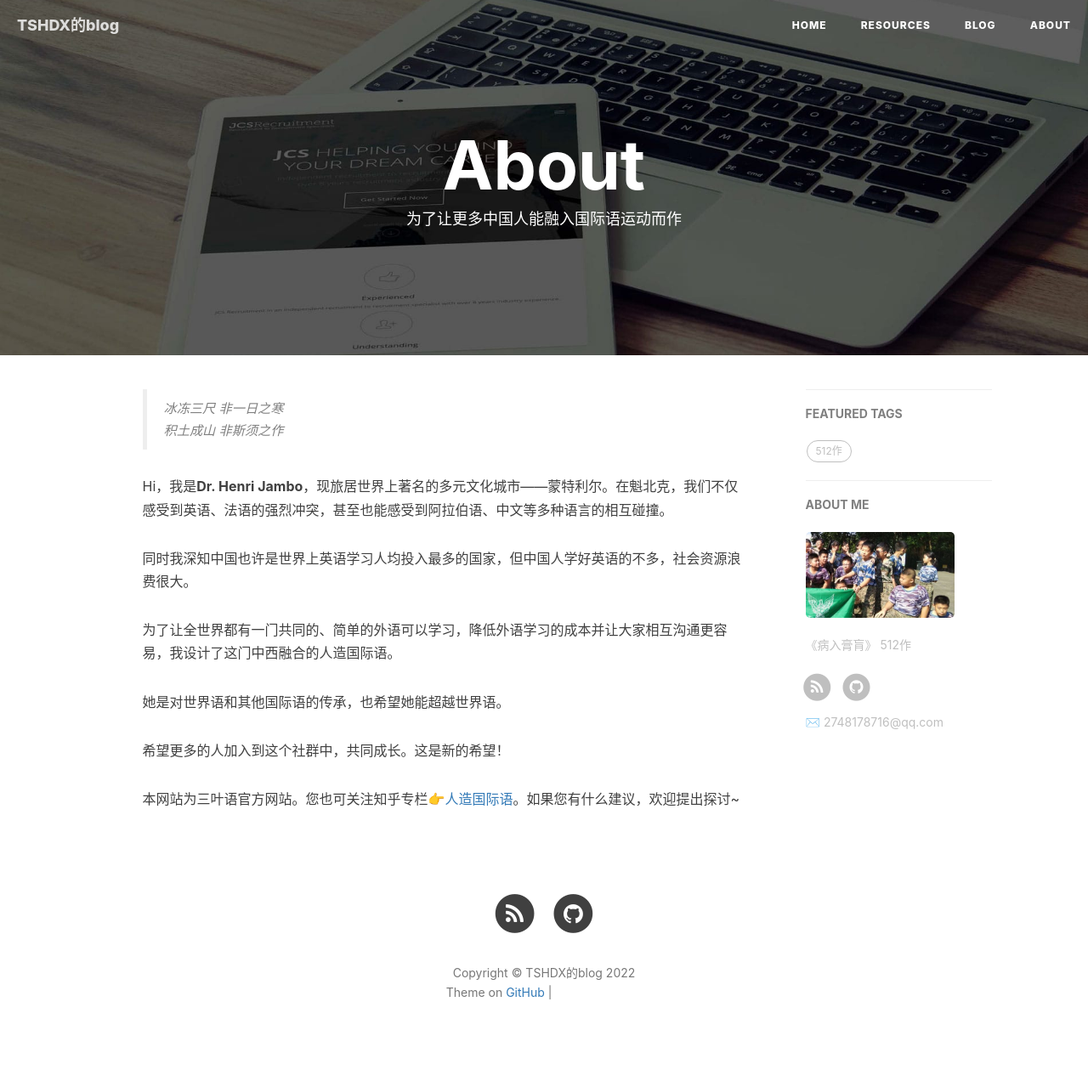
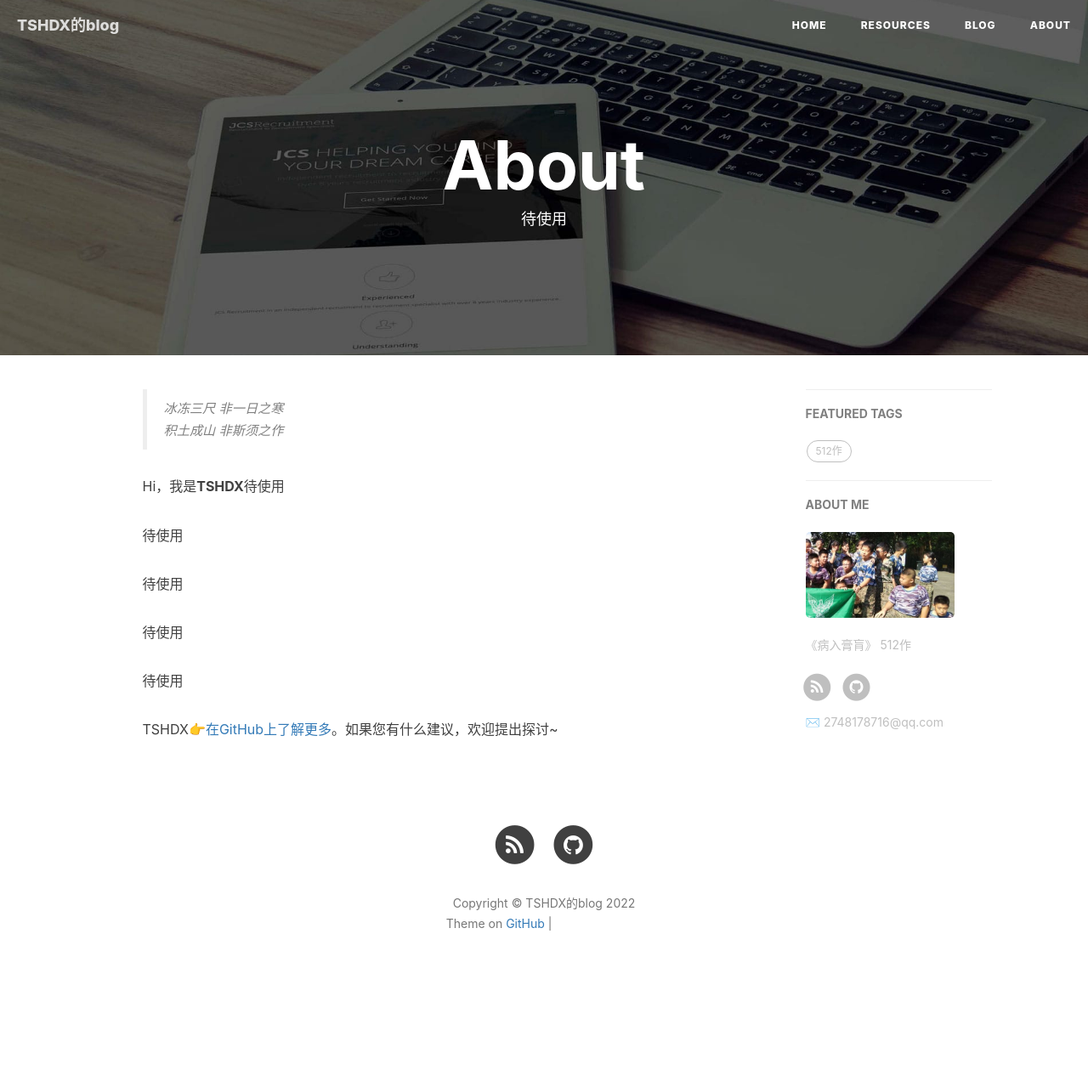
Before and after one commit to twodgirl/twodgirl.github.io, a Jekyll site: the page built from 3-about.html, in a window 1280 px wide. Shown: the whole page at 85% size. Built offline with Jekyll 4.4.1, drawn with Linux system fonts in a browser that asks for light colours; nearby versions of some CDN libraries; comment, search, counter and statistics services are not loaded; after the commit the page ends 1191 px from its top, so only the background shows below that; grey boxes are pictures that could not be loaded.

Commit message:
Update 3-about.html

```diff
--- a/3-about.html
+++ b/3-about.html
@@ -1,7 +1,7 @@
 ---
 layout: page
 title: "About"
-description: "为了让更多中国人能融入国际语运动而作"
+description: "待使用"
 header-img: "img/post-bg-rwd.jpg"
 ---
 
@@ -18,17 +18,16 @@ header-img: "img/post-bg-rwd.jpg"
     <blockquote><p>冰冻三尺 非一日之寒<br>
     积土成山 非斯须之作</p></blockquote>
 
-    <p>Hi，我是<strong>Dr. Henri Jambo</strong>，现旅居世界上著名的多元文化城市——蒙特利尔。在魁北克，我们不仅感受到英语、法语的强烈冲突，甚至也能感受到阿拉伯语、中文等多种语言的相互碰撞。</p>
+    <p>Hi，我是<strong>TSHDX</strong>待使用
+    <p>待使用</p>
 
-    <p>同时我深知中国也许是世界上英语学习人均投入最多的国家，但中国人学好英语的不多，社会资源浪费很大。</p>
+    <p>待使用</p>
 
-    <p>为了让全世界都有一门共同的、简单的外语可以学习，降低外语学习的成本并让大家相互沟通更容易，我设计了这门中西融合的人造国际语。</p>
+    <p>待使用</p>
 
-    <p>她是对世界语和其他国际语的传承，也希望她能超越世界语。</p>
+    <p>待使用</p>
 
-    <p>希望更多的人加入到这个社群中，共同成长。这是新的希望！</p>
-
-    <p>本网站为三叶语官方网站。您也可关注知乎专栏<a href="https://zhuanlan.zhihu.com/Artificial-International-Language">👉人造国际语</a>。如果您有什么建议，欢迎提出探讨~</p>
+    <p>TSHDX<a href="https://github.com/tshdx/tshdx.github.io">👉在GitHub上了解更多</a>。如果您有什么建议，欢迎提出探讨~</p>
 
     <p></p>
 
@@ -41,7 +40,7 @@ header-img: "img/post-bg-rwd.jpg"
 
     <p>Hi, I am <strong>Baiying Qiu</strong>，you can call me <strong>BY</strong>. I am an iOS software engineer and currently working in Xiamen</p>
 
-    <p>This is my personal blog, through making Github Pages and Jekyll.My GitHub  👉 <a href="http://github.com/qiubaiying">Github·BY</a>.</p>
+    <p>This is my personal blog, through making Github Pages and Jekyll.My GitHub  👉 <a href="https://github.com/tshdx">Github·BY</a>.</p>
 
     <p>I am a sports enthusiast, I like fitness, running and boxing.</p>
 
```
